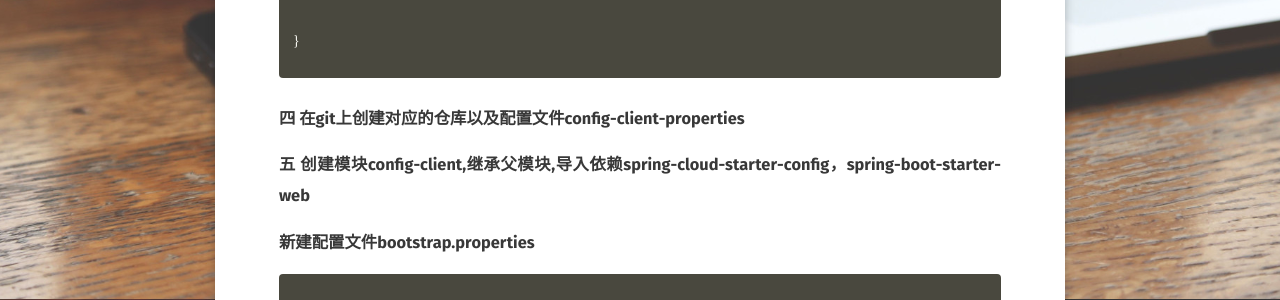
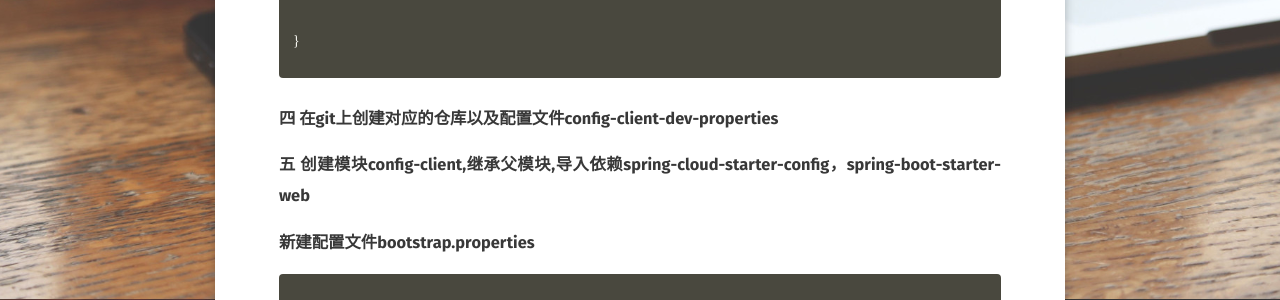
Before and after one commit to foreachlife/foreachlife.github.io, a Jekyll site: the page built from _posts/2019-03-22-springcloud-7.markdown, in a window 1280 px wide and 900 px high, scrolled down 1350 px. Shown: the part 151-451 px from the top of the window. Built offline with Jekyll 4.4.1, drawn with Linux system fonts in a browser that asks for light colours; some web fonts are replaced; comment, search, counter and statistics services are not loaded.

Commit message:
update spring Cloud server config

```diff
--- a/_posts/2019-03-22-springcloud-7.markdown
+++ b/_posts/2019-03-22-springcloud-7.markdown
@@ -46,7 +46,7 @@ public class ConfigServerApplication {
 
 }
 {% endhighlight ruby %}
-<h3>四 在git上创建对应的仓库以及配置文件config-client-properties</h3>
+<h3>四 在git上创建对应的仓库以及配置文件config-client-dev-properties</h3>
 
 <h3>五 创建模块config-client,继承父模块,导入依赖spring-cloud-starter-config，spring-boot-starter-web</h3>
 
```
